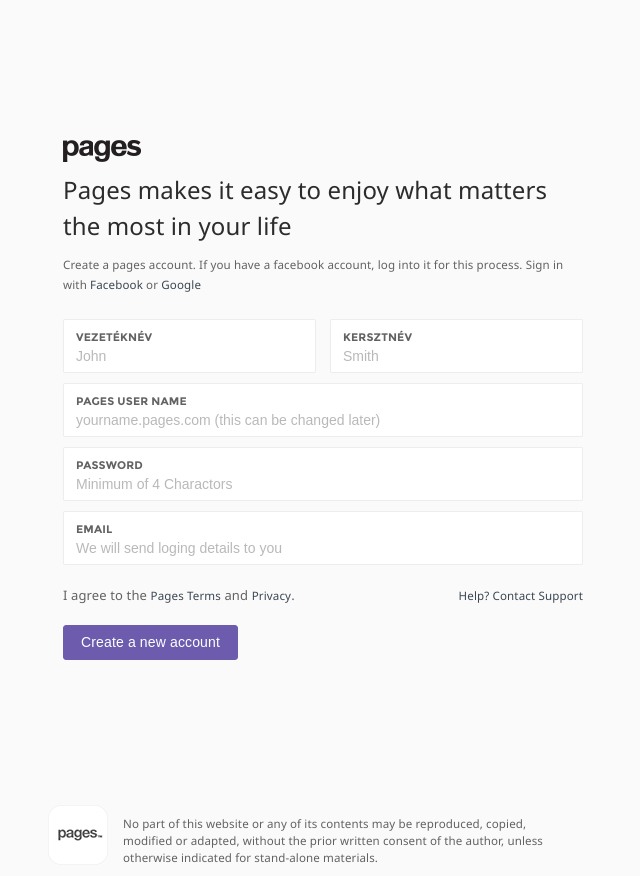
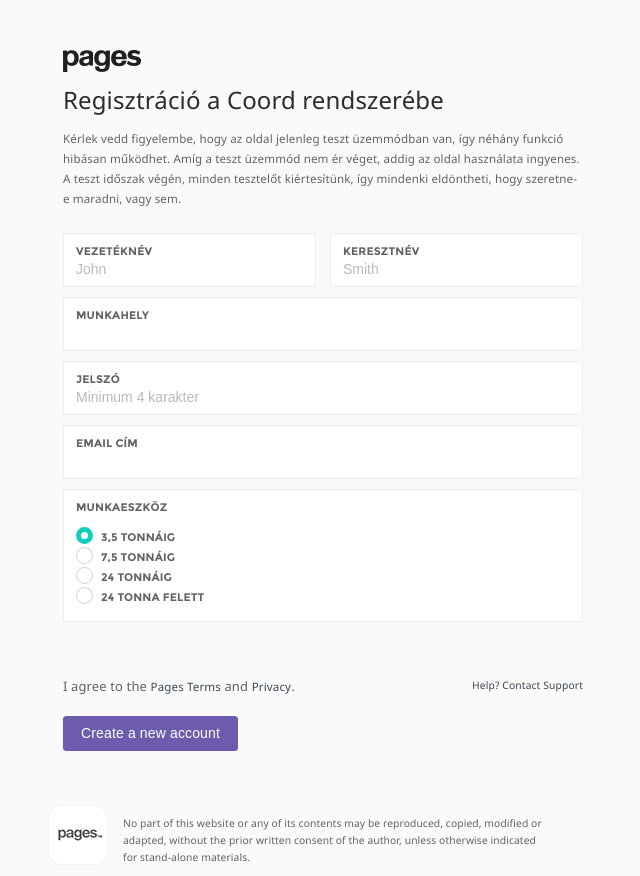
Before and after one commit to Molesz/coord, a PHP site: page /reg.php in a window 1280 px wide. Shown: the whole page, without its empty margins (317-957 px from the left). Run offline with PHP 8.4, Linux system fonts and the light colour scheme; style sheets or scripts are compiled from the project's sources; some web fonts are replaced.

Commit message:
Added files via upload

```diff
--- a/reg.php
+++ b/reg.php
@@ -3,7 +3,9 @@
   <head>
     <meta http-equiv="content-type" content="text/html;charset=UTF-8" />
     <meta charset="utf-8" />
+
     <title>Coord - Regisztráció</title>
+
     <meta name="viewport" content="width=device-width, initial-scale=1.0, maximum-scale=1.0, user-scalable=no, shrink-to-fit=no" />
     <link rel="apple-touch-icon" href="pages/ico/60.png">
     <link rel="apple-touch-icon" sizes="76x76" href="pages/ico/76.png">
@@ -41,51 +43,81 @@
         <div class="row row-sm-height">
           <div class="col-sm-12 col-sm-height col-middle">
             <img src="assets/img/logo.png" alt="logo" data-src="assets/img/logo.png" data-src-retina="assets/img/logo_2x.png" width="78" height="22">
-            <h3>Pages makes it easy to enjoy what matters the most in your life</h3>
+            <h3>Regisztráció a Coord rendszerébe</h3>
             <p>
               <small>
-        Create a pages account. If you have a facebook account, log into it for this process. Sign in with <a href="#" class="text-info">Facebook</a> or <a href="#" class="text-info">Google</a>
-    </small>
+        Kérlek vedd figyelembe, hogy az oldal jelenleg teszt üzemmódban van, így néhány funkció hibásan működhet. Amíg a teszt üzemmód nem ér véget,
+        addig az oldal használata ingyenes. A teszt időszak végén, minden tesztelőt kiértesítünk, így mindenki eldöntheti, hogy szeretne-e maradni, vagy sem.
             </p>
             <form id="form-register" class="p-t-15" role="form" action="index.html">
               <div class="row">
                 <div class="col-sm-6">
                   <div class="form-group form-group-default">
                     <label>Vezetéknév</label>
-                    <input type="text" name="fname" placeholder="John" class="form-control" required>
+
+
+
+                    <input type="text" name="vezetek" placeholder="John" class="form-control" required>
+
                   </div>
                 </div>
                 <div class="col-sm-6">
                   <div class="form-group form-group-default">
-                    <label>Kersztnév</label>
-                    <input type="text" name="lname" placeholder="Smith" class="form-control" required>
+
+                    <label>Keresztnév</label>
+                    <input type="text" name="kereszt" placeholder="Smith" class="form-control" required>
+
                   </div>
                 </div>
               </div>
               <div class="row">
                 <div class="col-sm-12">
                   <div class="form-group form-group-default">
-                    <label>Pages User name</label>
-                    <input type="text" name="uname" placeholder="yourname.pages.com (this can be changed later)" class="form-control" required>
+                    <label>Munkahely</label>
+                    <input type="text" name="munkahely" placeholder="" class="form-control" required>
                   </div>
                 </div>
               </div>
               <div class="row">
                 <div class="col-sm-12">
                   <div class="form-group form-group-default">
-                    <label>Password</label>
-                    <input type="password" name="pass" placeholder="Minimum of 4 Charactors" class="form-control" required>
+                    <label>Jelszó</label>
+                    <input type="password" name="jelszo" placeholder="Minimum 4 karakter" class="form-control" required>
                   </div>
                 </div>
               </div>
               <div class="row">
                 <div class="col-sm-12">
                   <div class="form-group form-group-default">
-                    <label>Email</label>
-                    <input type="email" name="email" placeholder="We will send loging details to you" class="form-control" required>
+                    <label>Email cím</label>
+                    <input type="email" name="email" placeholder="" class="form-control" required>
                   </div>
                 </div>
               </div>
+
+                 <div class="row">
+                <div class="col-sm-12">
+                    <div class="form-group form-group-default">
+                        <label>Munkaeszköz</label>
+                <div class="radio radio-success">
+
+    <input type="radio" checked="checked" value="3,5" name="3,5" id="radio2Yes">
+    <label for="radio2Yes">3,5 tonnáig</label>
+
+    <input type="radio" value="7,5" name="7,5" id="radio2No">
+    <label for="radio2No">7,5 tonnáig</label>
+
+    <input type="radio" value="24" name="24" id="radio3No">
+    <label for="radio3No">24 tonnáig</label>
+
+    <input type="radio" value="24plusz" name="24plusz" id="radio4No">
+    <label for="radio4No">24 tonna felett</label>
+</div>
+                    </div>
+                </div>
+                 </div>
+
+                <br/><br/>
               <div class="row m-t-10">
                 <div class="col-md-6">
                   <p>I agree to the <a href="#" class="text-info small">Pages Terms</a> and <a href="#" class="text-info small">Privacy</a>.</p>
```
